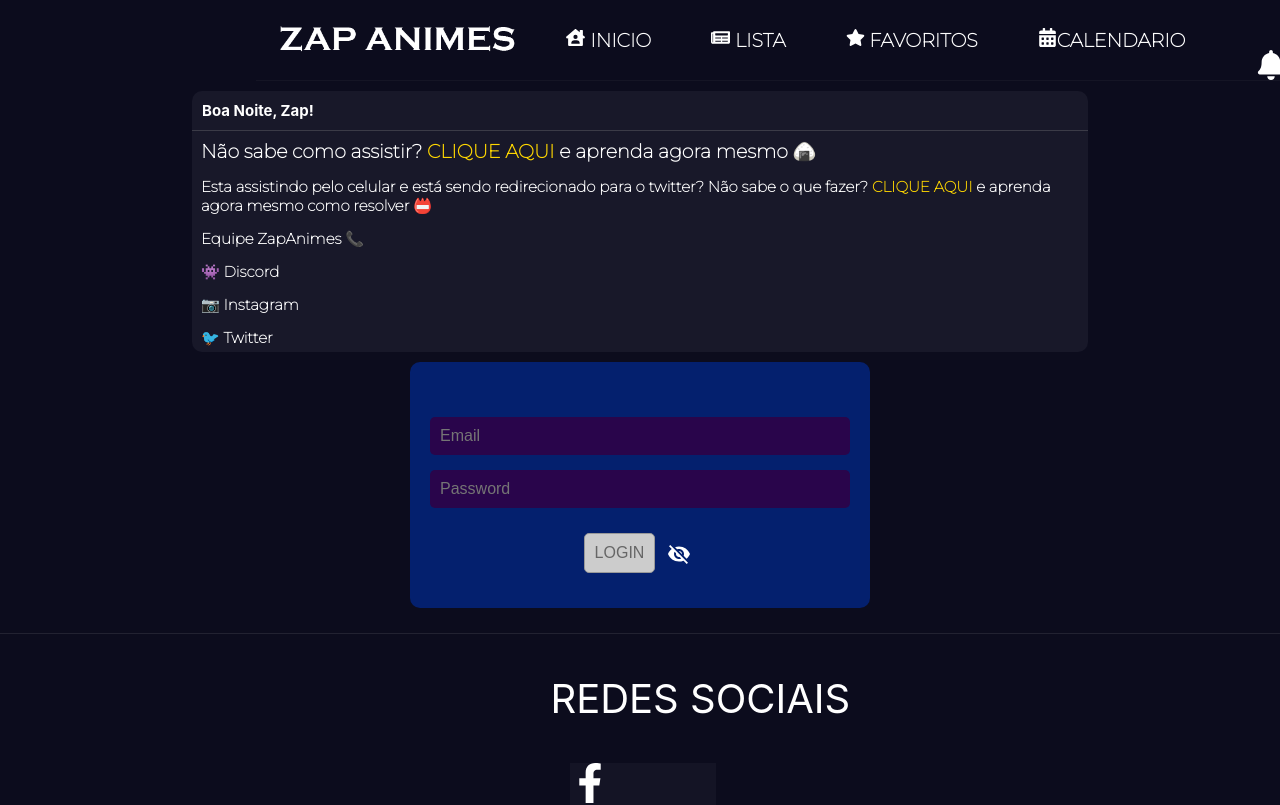
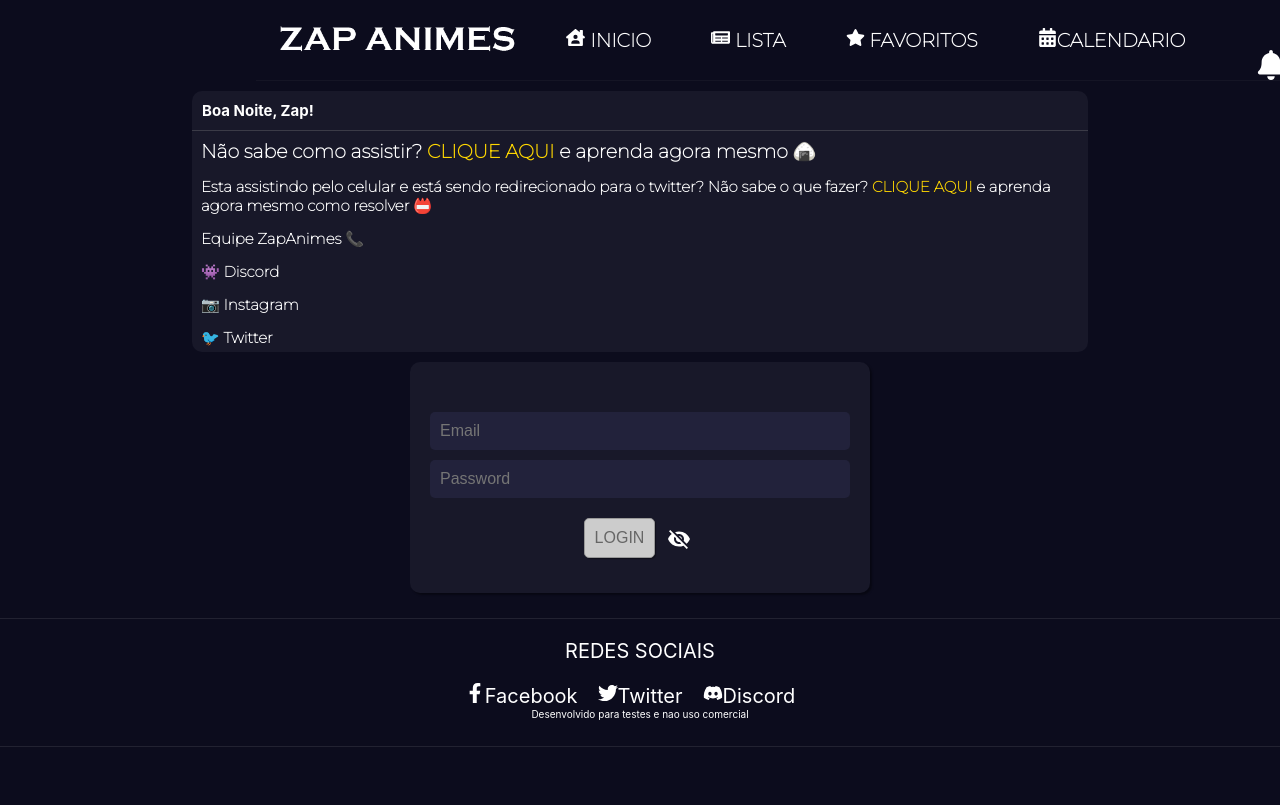
Before and after one commit to LukeRekt/site-animes-react, a React (Create React App) app: page /login in a window 1280 px wide. Shown: the top 805 px of the page. Built offline with nearby package versions, Linux system fonts and the light colour scheme; no server answers.

Commit message:
estilo dos formulários alterado

```diff
--- a/src/components/layoult/Footer.js
+++ b/src/components/layoult/Footer.js
@@ -10,7 +10,7 @@ function Footer() {
                 <p>REDES SOCIAIS</p>
                 <a href=""><FaFacebookF/>Facebook</a>
                 <a href=""><FaTwitter />Twitter</a>
-                <a href=""><FaDiscord />Discord</a>
+                <a href="https://discord.gg/6a4JT3fvrz" target="_blank"><FaDiscord />Discord</a>
                 <small>Desenvolvido para testes e nao uso comercial</small>
 
             </div>
--- a/src/components/layoult/Footer.module.css
+++ b/src/components/layoult/Footer.module.css
@@ -8,15 +8,13 @@
 }
 .footer_redes{
     margin-top: 1%;
-    margin-left: 43%;
-    font-size: 40px;
+text-align: center;
+    font-size: 20px;
 
 }
 .footer_redes a {
-    margin-left: 20px;
-    display: block;
-    background-color: rgba(217, 215, 250, 0.034);
-    width: 20%;
+    margin-right: 20px;
+
 }
 .footer_redes small {
     font-size: 10px;
--- a/src/components/pages/PageLogin.module.css
+++ b/src/components/pages/PageLogin.module.css
@@ -19,22 +19,23 @@
 
 .login {
     overflow: hidden;
-    background-color: rgb(4, 32, 110);
+    background-color: #181829;
     padding: 40px 30px 30px 30px;
     border-radius: 10px;
     margin: auto;
     width: 400px;
+    box-shadow: #00000060 2px 2px 2px;
 }
 .login input {
-    color: #F73718;
+    color: #bebebe;
     display: block;
     border-radius: 5px;
     font-size: 16px;
-    background: rgb(41, 5, 75);
+    background: #22223b;
     width: 100%;
     border: 0;
     padding: 10px 10px;
-    margin: 15px -10px;
+    margin: 10px -10px;
   }
 
   .botao {
@@ -49,7 +50,8 @@
     margin-top: 10px;
     margin-left: -5px;
     border-radius: 5px;
-    background-color: #F73718;
+    background-color: #290b5a;
+    box-shadow: #00000060 1px 1px 1px;
 
   }
  .login button:disabled,
@@ -58,3 +60,7 @@
   background-color: #cccccc;
   color: #666666;
 }
+.verificaSenha
+{
+/* adasd */
+}
--- a/src/components/pages/PageRegister.js
+++ b/src/components/pages/PageRegister.js
@@ -75,7 +75,7 @@ function PageRegister() {
 
 
                 {password && (
-                    <div>
+                    <div className={styles.verificaSenha}>
                         <div>
 
                             {hasSixChar ? (<span className={styles.text_success}><CheckCircleIcon className="mr-1" fontSize="small" />
```
